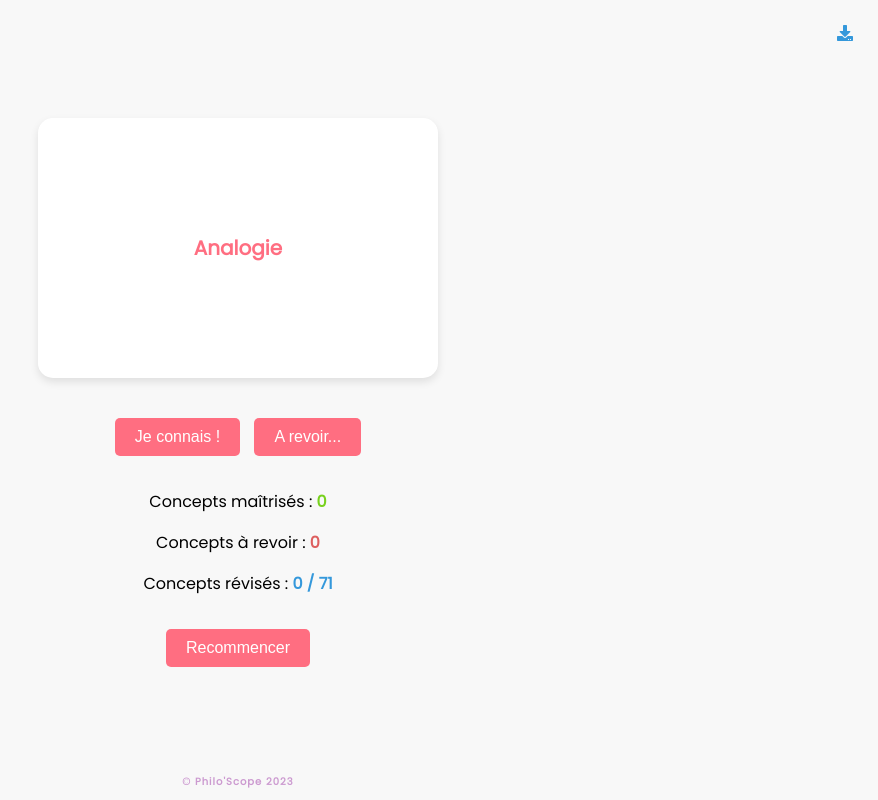
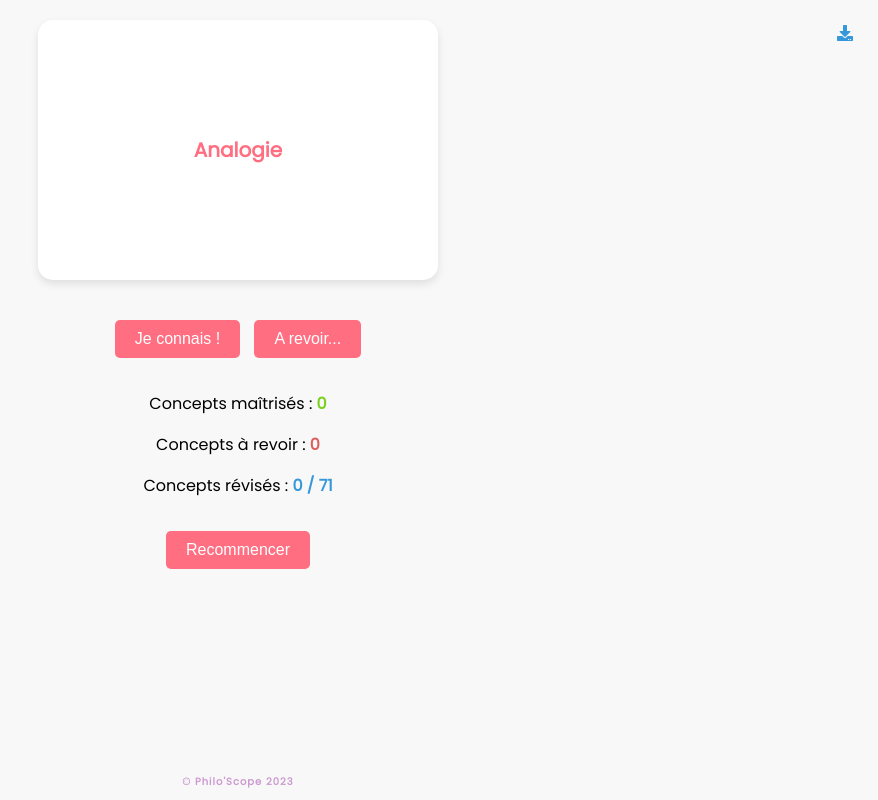
Before and after one commit to Philoscope2023/flashcards, a plain HTML site: page index.html in a window 1280 px wide. Shown: the whole page, without its empty margins (402-1280 px from the left). Drawn offline with nearby package versions, Linux system fonts and the light colour scheme.

Commit message:
Update styles.css

```diff
--- a/styles.css
+++ b/styles.css
@@ -5,7 +5,7 @@ body {
     flex-direction: column;
     align-items: center;
     justify-content: center;
-    height: 100vh;
+    height: 100%;
     background-color: #f8f8f8;
 }
 
@@ -32,6 +32,7 @@ p {
 
 .container {
     text-align: center;
+    margin-top: 20px;
 }
 
 .card-container {
```
